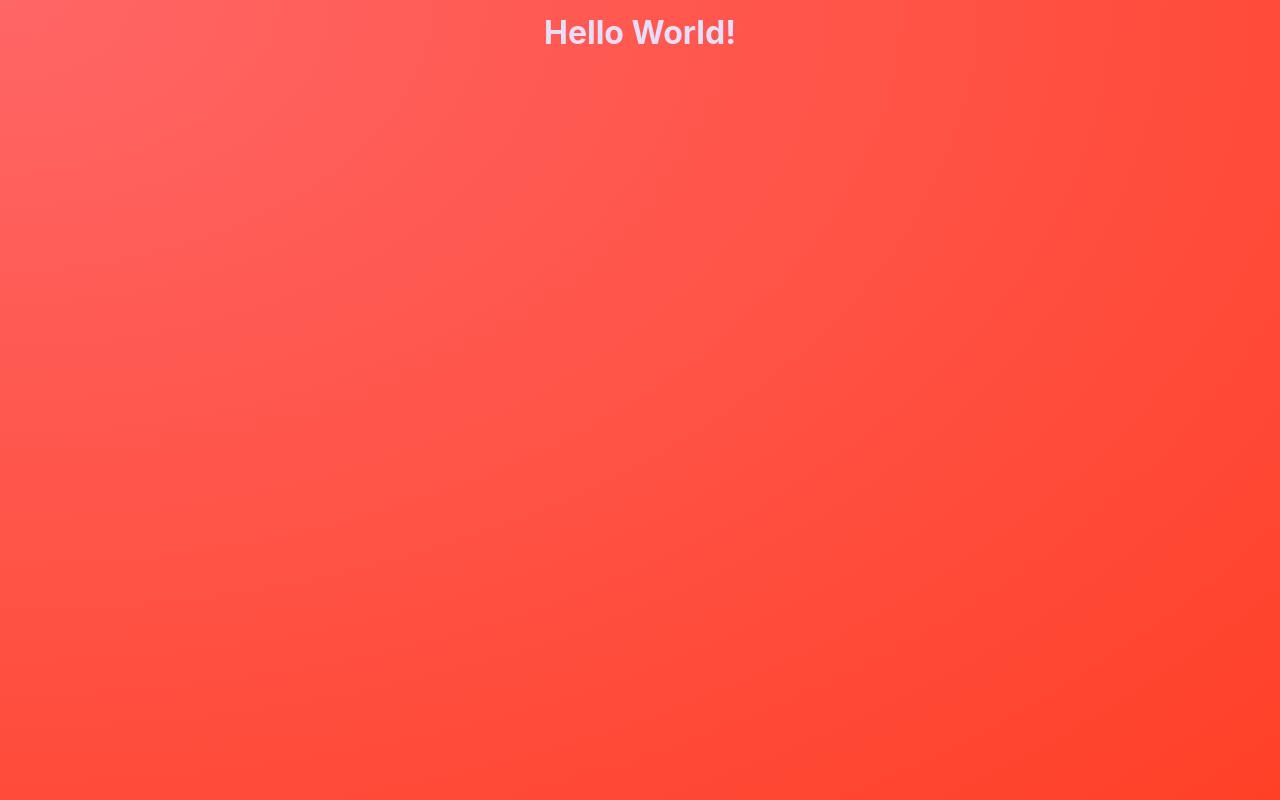
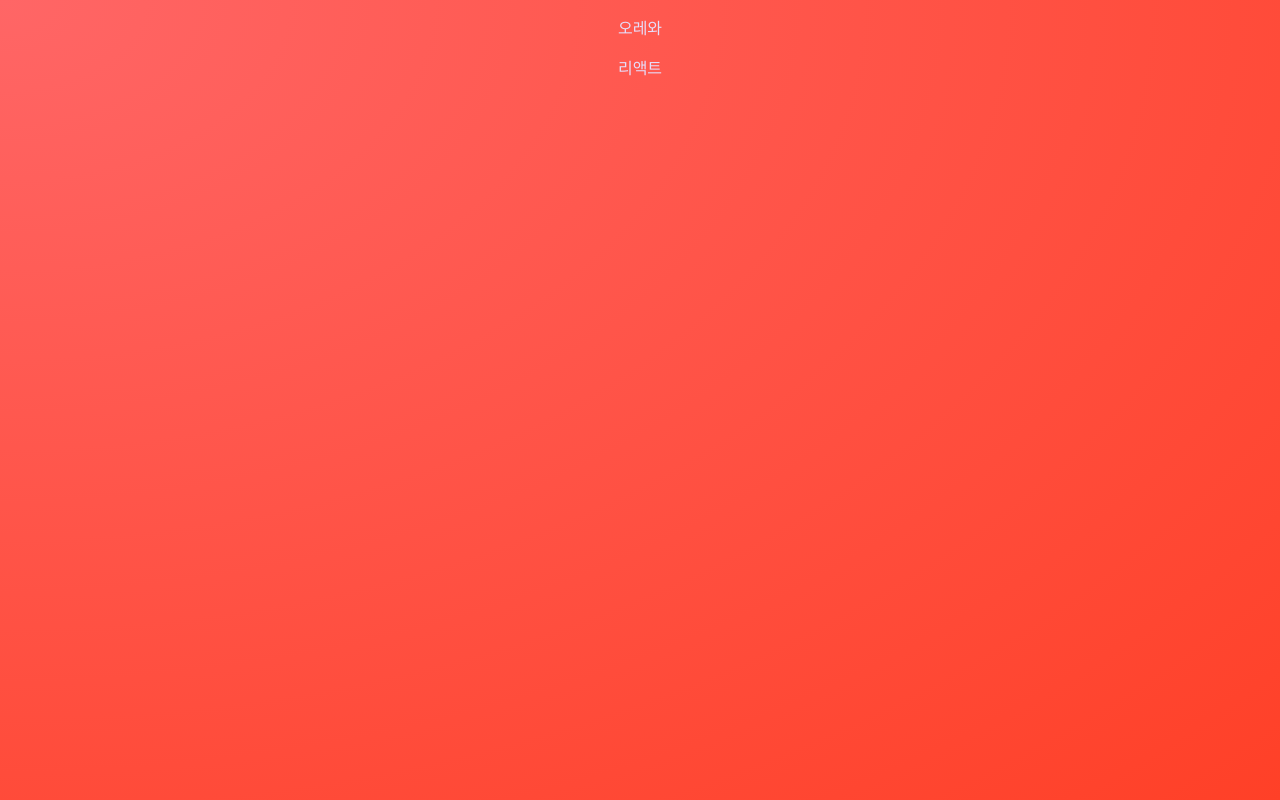
Before and after one commit to gyahury/post-it, a React (Vite) app: page / in a window 1280 px wide. Built offline with nearby package versions, Linux system fonts and the light colour scheme.

Commit message:
chore : props 체크

```diff
--- a/src/App.jsx
+++ b/src/App.jsx
@@ -1,5 +1,10 @@
+import Post from "./components/Post";
+
 function App() {
-  return <h1>Hello World!</h1>;
+  return <main>
+    <Post author="오레와" body="리액트"/>
+    <Post />
+  </main>
 }
 
 export default App;
--- /dev/null
+++ b/src/components/Post.jsx
@@ -0,0 +1,11 @@
+
+function Post(props) {
+  return (
+    <div>
+      <p>{props.author}</p>
+      <p>{props.body}</p>
+    </div>
+  );
+}
+
+export default Post;
```
